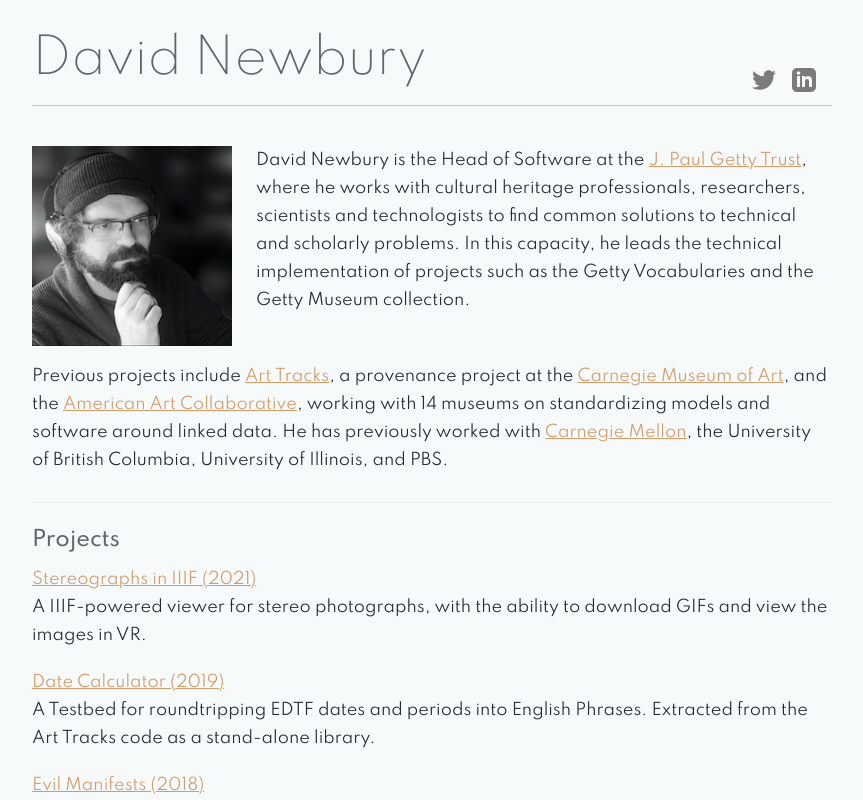
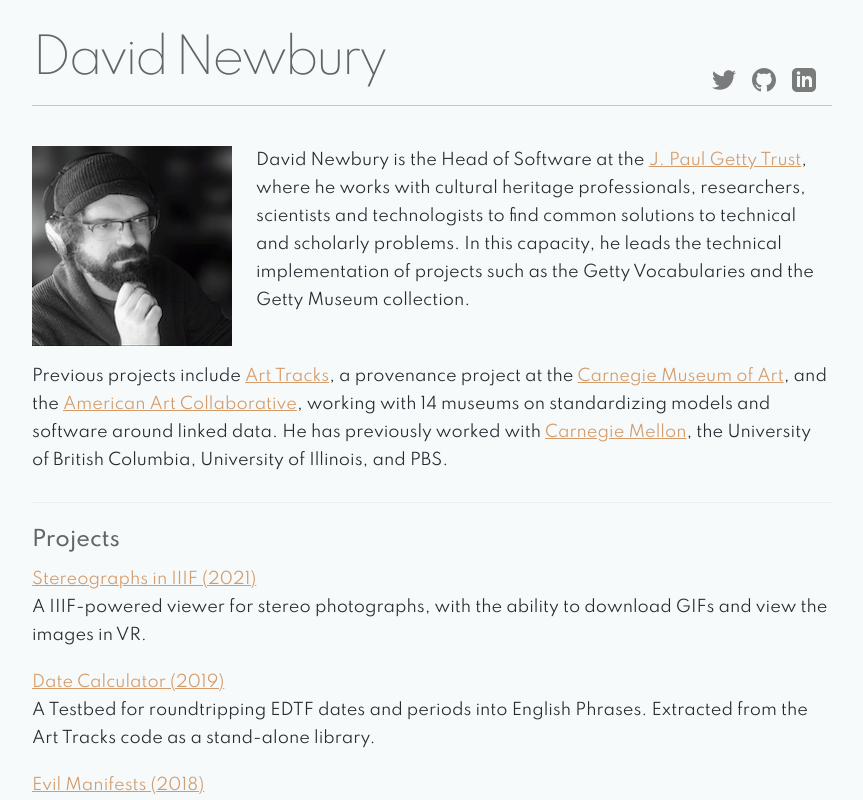
Before and after one commit to workergnome/davidnewbury, a Vue app: page / in a window 1280 px wide. Shown: the top 800 px of the page, without its empty margins (208-1071 px from the left). Built offline with nearby package versions, Linux system fonts and the light colour scheme.

Commit message:
better name leding, added github

```diff
--- a/src/App.vue
+++ b/src/App.vue
@@ -37,6 +37,7 @@
   font-size: 300%;
   font-weight: 200;
   margin-bottom: 0.75rem;
+  letter-spacing: -0.2rem;
 }
 h2 {
   font-size: 130%;
--- a/src/components/SocialMedia.vue
+++ b/src/components/SocialMedia.vue
@@ -10,6 +10,20 @@
         >
           <path
             d="M24 4.557c-.883.392-1.832.656-2.828.775 1.017-.609 1.798-1.574 2.165-2.724-.951.564-2.005.974-3.127 1.195-.897-.957-2.178-1.555-3.594-1.555-3.179 0-5.515 2.966-4.797 6.045-4.091-.205-7.719-2.165-10.148-5.144-1.29 2.213-.669 5.108 1.523 6.574-.806-.026-1.566-.247-2.229-.616-.054 2.281 1.581 4.415 3.949 4.89-.693.188-1.452.232-2.224.084.626 1.956 2.444 3.379 4.6 3.419-2.07 1.623-4.678 2.348-7.29 2.04 2.179 1.397 4.768 2.212 7.548 2.212 9.142 0 14.307-7.721 13.995-14.646.962-.695 1.797-1.562 2.457-2.549z"
+          />
+        </svg>
+      </a>
+    </li>
+    <li>
+      <a href="https://github.com/workergnome" target="_blank">
+        <svg
+          xmlns="http://www.w3.org/2000/svg"
+          width="24"
+          height="24"
+          viewBox="0 0 24 24"
+        >
+          <path
+            d="M12 0c-6.626 0-12 5.373-12 12 0 5.302 3.438 9.8 8.207 11.387.599.111.793-.261.793-.577v-2.234c-3.338.726-4.033-1.416-4.033-1.416-.546-1.387-1.333-1.756-1.333-1.756-1.089-.745.083-.729.083-.729 1.205.084 1.839 1.237 1.839 1.237 1.07 1.834 2.807 1.304 3.492.997.107-.775.418-1.305.762-1.604-2.665-.305-5.467-1.334-5.467-5.931 0-1.311.469-2.381 1.236-3.221-.124-.303-.535-1.524.117-3.176 0 0 1.008-.322 3.301 1.23.957-.266 1.983-.399 3.003-.404 1.02.005 2.047.138 3.006.404 2.291-1.552 3.297-1.23 3.297-1.23.653 1.653.242 2.874.118 3.176.77.84 1.235 1.911 1.235 3.221 0 4.609-2.807 5.624-5.479 5.921.43.372.823 1.102.823 2.222v3.293c0 .319.192.694.801.576 4.765-1.589 8.199-6.086 8.199-11.386 0-6.627-5.373-12-12-12z"
           />
         </svg>
       </a>
@@ -31,8 +45,6 @@
 </template>
 
 <script>
-// @ is an alias to /src
-
 export default {
   name: "SocialMedia",
   data: function () {
```
